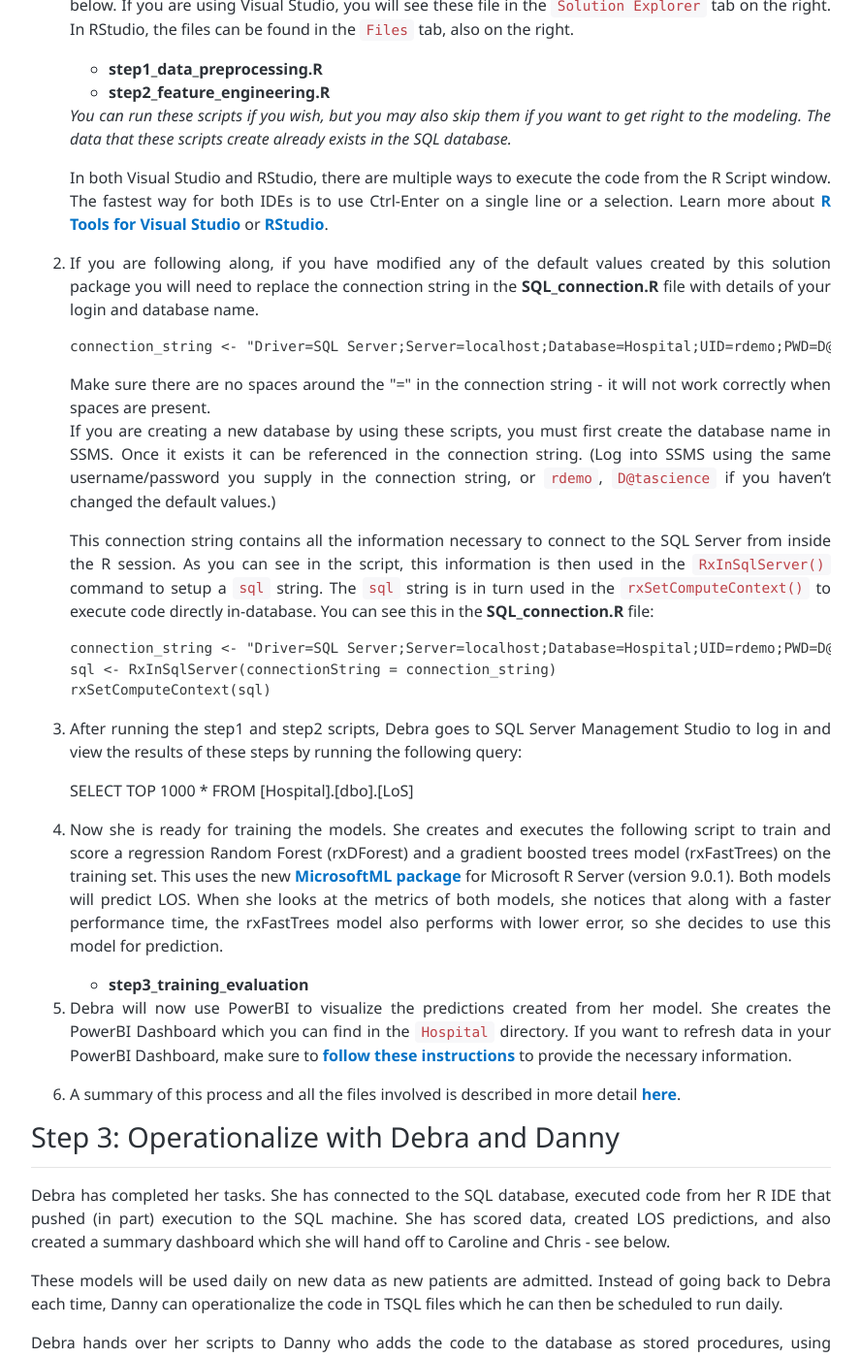
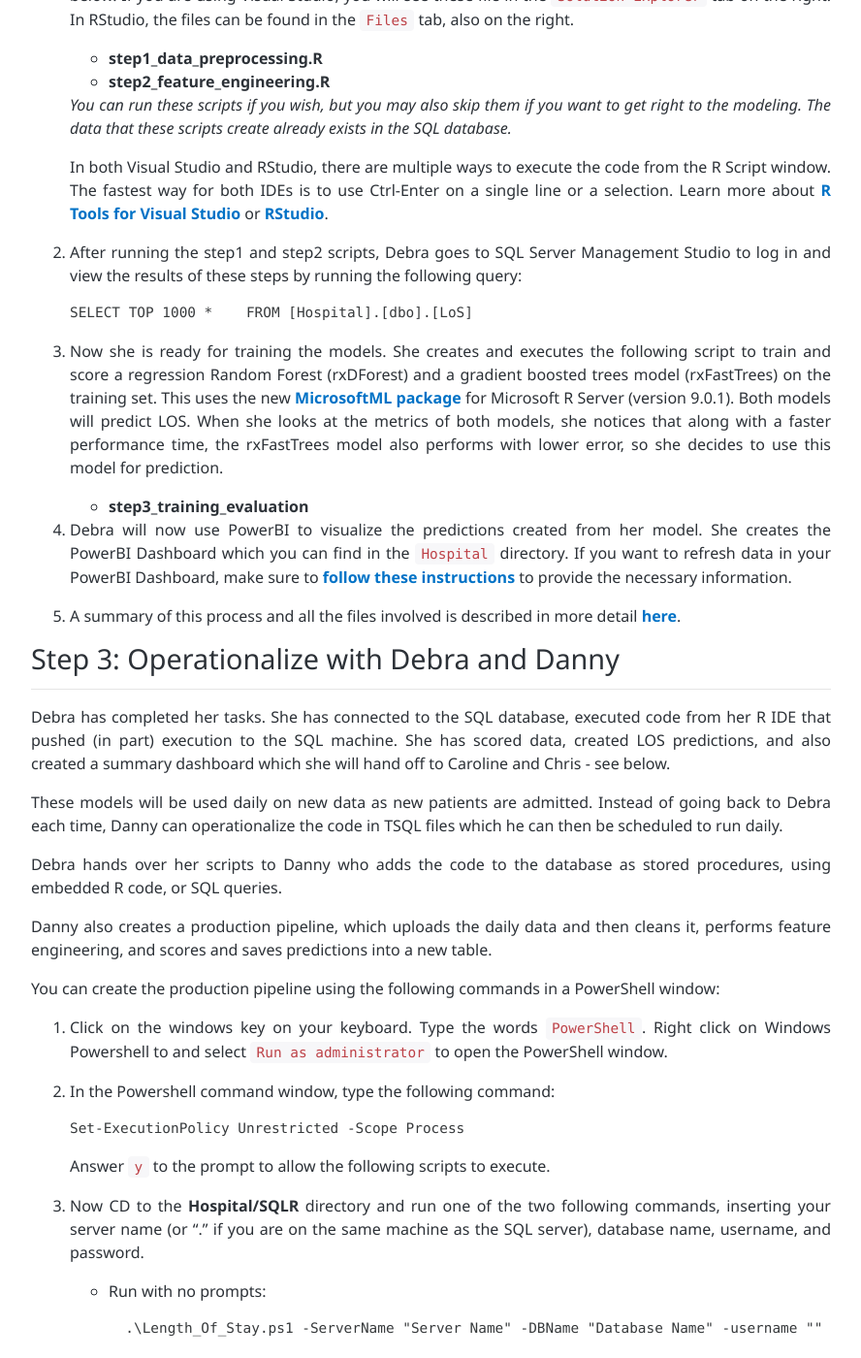
Before and after one commit to microsoft/r-server-hospital-length-of-stay, a Jekyll site: the page built from CIG_Workflow.md, in a window 1280 px wide and 1400 px high, scrolled down 1655 px. Shown: the whole window at 97% size, without its empty margins (53-941 px from the left). Built offline with Jekyll 4.4.1, drawn with Linux system fonts in a browser that asks for light colours; some of the changed text lies outside the part shown.

Commit message:
DEV GH pages

````diff
--- a/_includes/password.md
+++ /dev/null
@@ -1,5 +0,0 @@
-SQL Server on the VM has been set up with a user `rdemo` and a default password of `D@tascience`.  If you wish to change the password, connect to the VM, log into SSMS with Windows Authentication and execute the following query:
-
-```
-        ALTER LOGIN rdemo WITH PASSWORD = 'newpassword';
-```
--- a/_includes/step1.md
+++ b/_includes/step1.md
@@ -4,4 +4,4 @@
 
 Let me introduce you to  Danny, the Database Analyst. Danny is the main contact for anything regarding the SQL Server database that stores all the patient data at our hospitals.
 
-Danny was responsible for installing and configuring the SQL Server.  He has added a user named 'rdemo' with all the necessary permissions to execute R scripts on the server and modify the `{{ site.db_name }}` database. This was done through the **create_user.sql** file.
+Danny was responsible for installing and configuring the SQL Server.  He has added a user with all the necessary permissions to execute R scripts on the server and modify the `{{ site.db_name }}` database. You can see an example of creating a user in the **Hospital/Resources/exampleuser.sql** query.
--- a/_includes/step2.md
+++ b/_includes/step2.md
@@ -8,27 +8,8 @@
 
     In both Visual Studio and RStudio, there are multiple ways to execute the code from the R Script window.  The fastest way for both IDEs is to use Ctrl-Enter on a single line or a selection.  Learn more about  <a href="http://microsoft.github.io/RTVS-docs/">R Tools for Visual Studio</a> or <a href="https://www.rstudio.com/products/rstudio/features/">RStudio</a>.
 
-2.  If you are following along, if you have modified any of the default values created by this solution package you will need to replace the connection string in the **SQL_connection.R** file with details of your login and database name.
 
-
-        connection_string <- "Driver=SQL Server;Server=localhost;Database={{ site.db_name }};UID=rdemo;PWD=D@tascience"
-
-
-    <div class = "label label-info">
-        Make sure there are no spaces around the "=" in the connection string - it will not work correctly when spaces are present.
-    </div>
-
-    If you are creating a new database by using these scripts, you must first create the database name in SSMS.  Once it exists it can be referenced in the connection string.  (Log into SSMS using the same username/password you supply in the connection string, or `rdemo`, `D@tascience` if you haven't changed the default values.)
-
-    This connection string contains all the information necessary to connect to the SQL Server from inside the R session. As you can see in the script, this information is then used in the `RxInSqlServer()` command to setup a `sql` string.  The `sql` string is in turn used in the `rxSetComputeContext()` to execute code directly in-database.  You can see this in the **SQL_connection.R** file:
-
-        connection_string <- "Driver=SQL Server;Server=localhost;Database={{ site.db_name }};UID=rdemo;PWD=D@tascience"
-        sql <- RxInSqlServer(connectionString = connection_string)
-        rxSetComputeContext(sql)
-
-
-
- 3.  After running the step1 and step2 scripts, Debra goes to SQL Server Management Studio to log in and view the results of these steps  by running the following query:
+3.  After running the step1 and step2 scripts, Debra goes to SQL Server Management Studio to log in and view the results of these steps  by running the following query:
 
 
         SELECT TOP 1000 *    FROM [Hospital].[dbo].[LoS]
--- a/_includes/step3.md
+++ b/_includes/step3.md
@@ -37,10 +37,10 @@
         .\{{ site.ps1_name }} -ServerName "Server Name" -DBName "Database Name" -username "" -password "" -is_production "Y" -uninterrupted "N"
         ```
 
-    * For example, uninterrupted mode for the rdemo user created by the create_user.sql script on your local machine, the command would be:
+    * For example, uninterrupted mode for some user  "rdemo" user with a password of "D@tascience", the command would be:
 
         ```
         .\{{ site.ps1_name }} -ServerName "localhost" -DBName "{{ site.db_name }}" -username "rdemo" -password "D@tascience" -is_production "Y" -uninterrupted "Y"
         ```
 
-You can explore these stored procedures by logging into SSMS and opening the `Programmability>Stored Procedures` section of the `{{ site.db_name }}` database.  Log into SSMS using the `rdemo` user with SQL Server Authentication - the default password upon creating the solution was `D@tascience`, unless you changed this password.
+You can explore these stored procedures by logging into SSMS and opening the `Programmability>Stored Procedures` section of the `{{ site.db_name }}` database.
````
Also changed, not shown: _includes/local.md (deleted, +0 -21 lines), local.md (+1 -1 lines).
